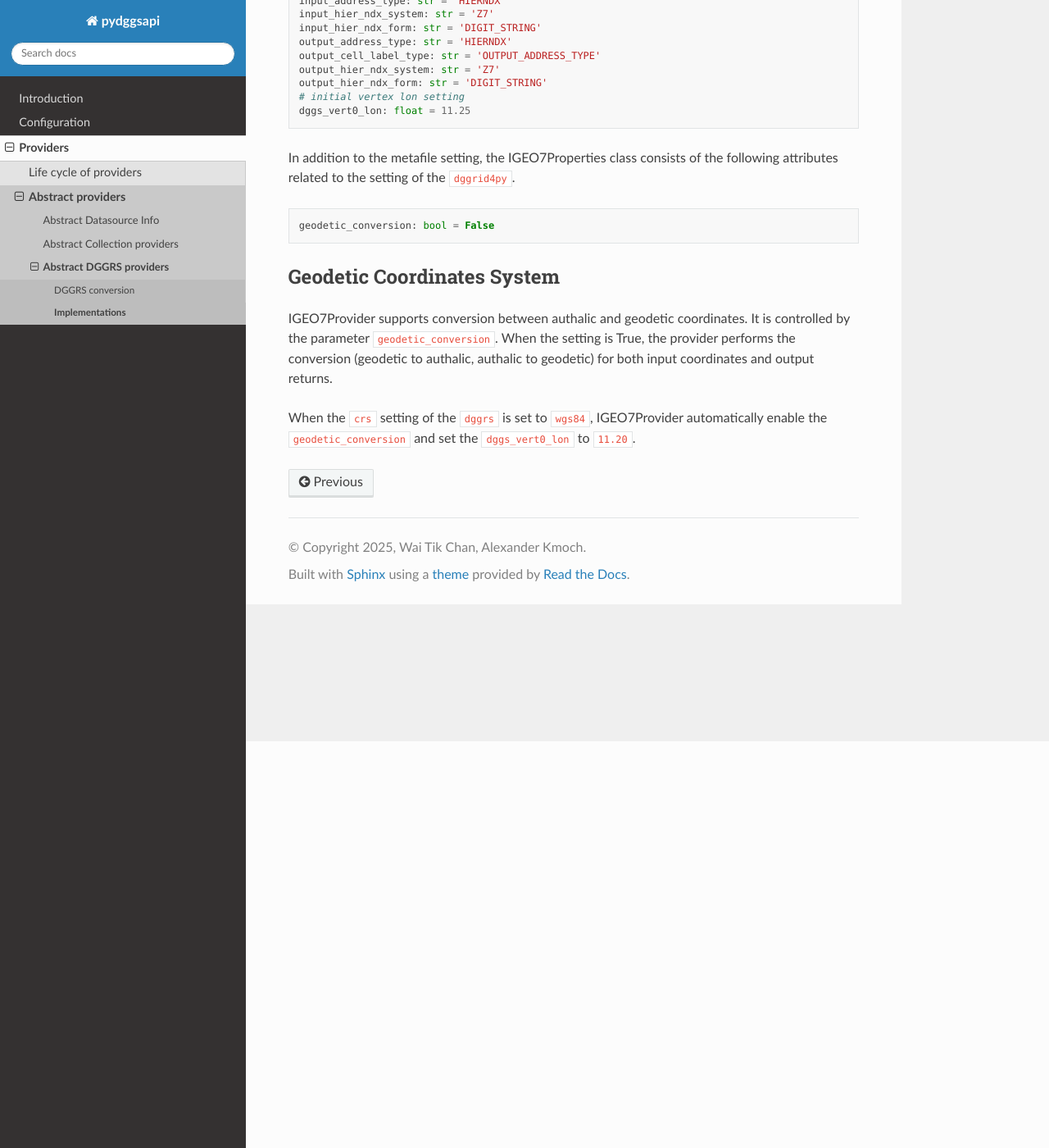
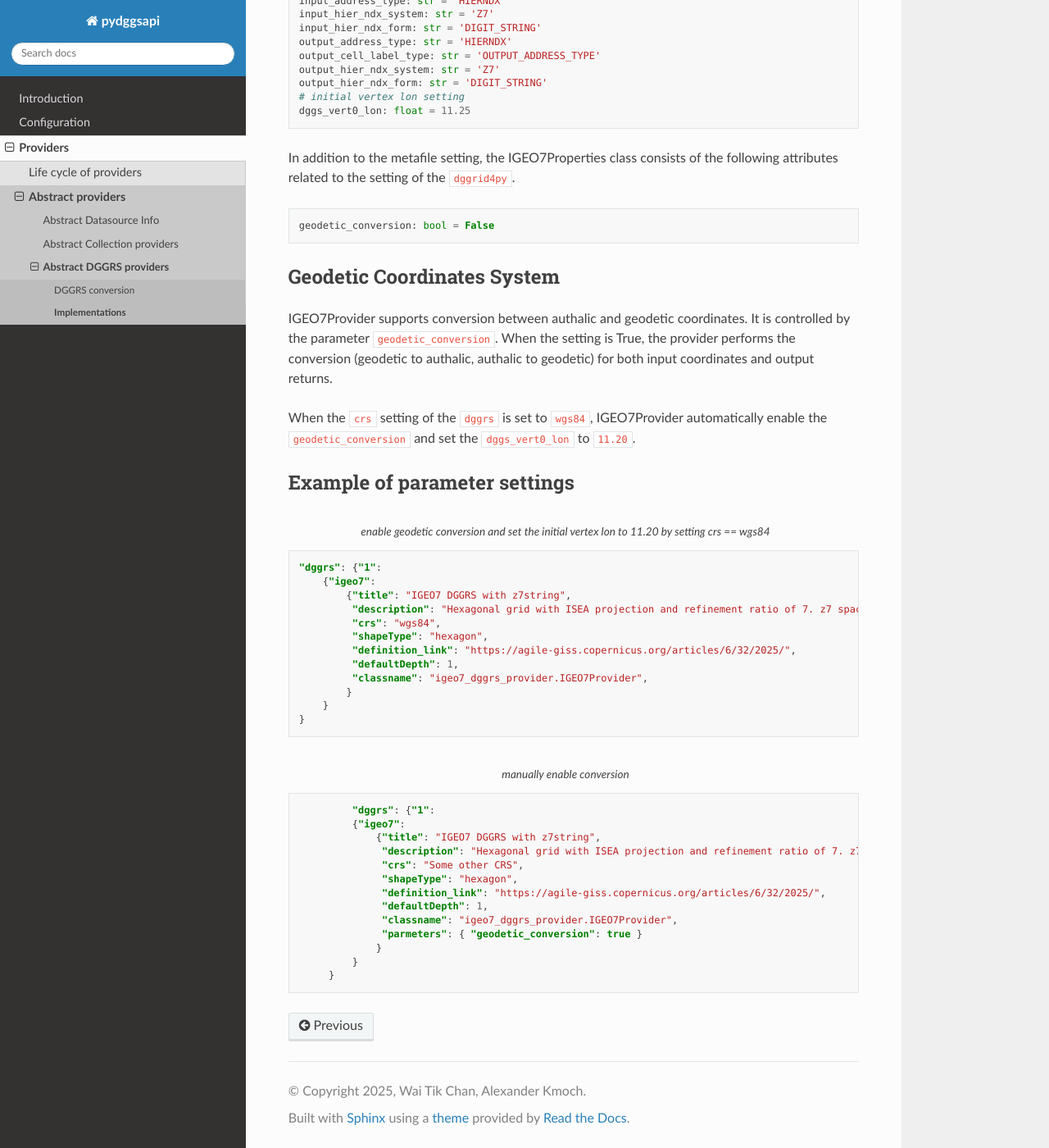
Before and after one commit to crim-ca/pydggsapi, a Sphinx documentation site: the page built from docs/source/providers/dggrs/implementations/igeo7_dggrs_provider.rst, in a window 1280 px wide and 1400 px high, scrolled down 496 px. Shown: the whole window at 82% size. Built offline with Sphinx 7.4.7 and the Read the Docs theme 3.1.0, drawn with Linux system fonts in a browser that asks for light colours.

Commit message:
#46 - added examples for the IGEO7Provider configuration

```diff
--- a/docs/source/providers/dggrs/implementations/igeo7_dggrs_provider.rst
+++ b/docs/source/providers/dggrs/implementations/igeo7_dggrs_provider.rst
@@ -33,3 +33,41 @@ Geodetic Coordinates System
 IGEO7Provider supports conversion between authalic and geodetic coordinates. It is controlled by the parameter ``geodetic_conversion``. When the setting is True, the provider performs the conversion (geodetic to authalic, authalic to geodetic) for both input coordinates and output returns.
 
 When the ``crs`` setting of the ``dggrs`` is set to ``wgs84``, IGEO7Provider automatically enable the  ``geodetic_conversion`` and set the ``dggs_vert0_lon`` to ``11.20``.
+
+
+Example of parameter settings
+=============================
+
+.. code-block:: json
+	:caption: enable geodetic conversion and set the initial vertex lon to 11.20 by setting crs == wgs84
+
+	"dggrs": {"1":
+            {"igeo7":
+                {"title": "IGEO7 DGGRS with z7string",
+                 "description": "Hexagonal grid with ISEA projection and refinement ratio of 7. z7 space-filling curve",
+                 "crs": "wgs84",
+                 "shapeType": "hexagon",
+                 "definition_link": "https://agile-giss.copernicus.org/articles/6/32/2025/",
+                 "defaultDepth": 1,
+                 "classname": "igeo7_dggrs_provider.IGEO7Provider",
+                }
+            }
+	}
+
+
+.. code-block:: json
+   :caption: manually enable conversion
+
+	    "dggrs": {"1":
+            {"igeo7":
+                {"title": "IGEO7 DGGRS with z7string",
+                 "description": "Hexagonal grid with ISEA projection and refinement ratio of 7. z7 space-filling curve",
+                 "crs": "Some other CRS",
+                 "shapeType": "hexagon",
+                 "definition_link": "https://agile-giss.copernicus.org/articles/6/32/2025/",
+                 "defaultDepth": 1,
+                 "classname": "igeo7_dggrs_provider.IGEO7Provider",
+                 "parmeters": { "geodetic_conversion": true }
+                }
+            }
+	}
```
